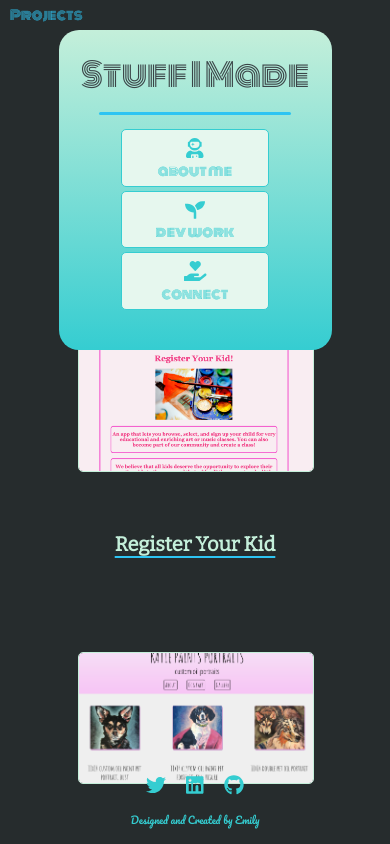
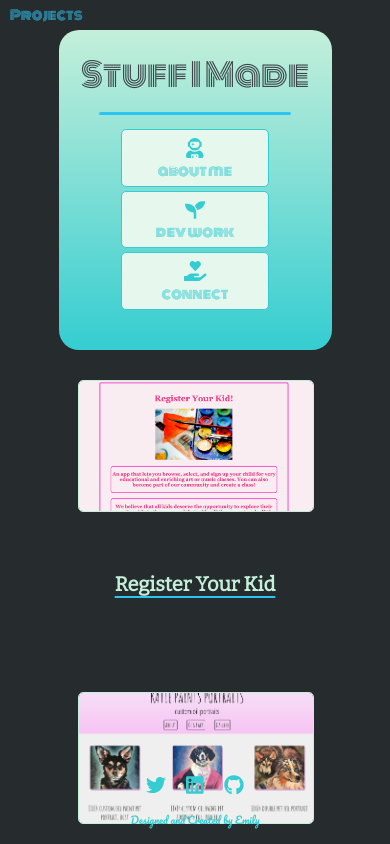
Before and after one commit to emilyjennings/emily-portfolio, a React (Create React App) app: page /projects in a window 390 px wide. Shown: the top 844 px of the page. Built offline with nearby package versions, Linux system fonts and the light colour scheme; a web font is replaced by a local one.

Commit message:
things are looking solid here.

```diff
--- a/src/App.css
+++ b/src/App.css
@@ -1182,7 +1182,7 @@ form {
   }
 
   .projectspage {
-    margin: 340px auto;
+    margin: 380px auto;
   }
 
   .nav, button.hamburger, .mobile-navlinks, .mobile-navlinks a, .cross {
@@ -1199,7 +1199,7 @@ form {
 
   .contactcontainer {
     width: 80%;
-    margin-top: 360px;
+    margin-top: 380px;
   }
 
   .formcaption {
@@ -1433,7 +1433,7 @@ form {
 
   .skill {
     width: 80%;
-    margin: auto 2%;
+    margin: 10px 2%;
   }
 
 
```
